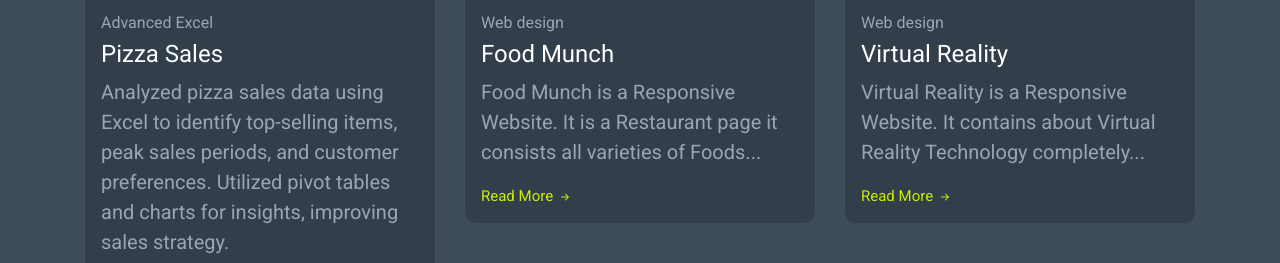
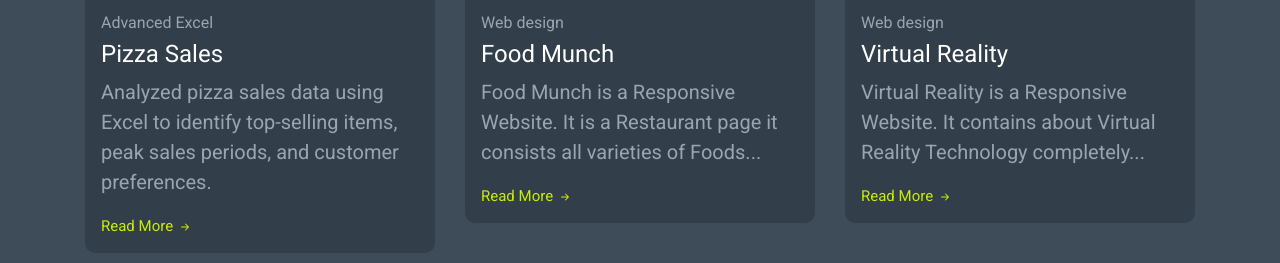
Before and after one commit to bhanuprakashsontyana/bhanuprakashsontyana.github.io, a plain HTML site: page portfolio/index.html in a window 1280 px wide. Shown: the part 1951-2214 px from the top of the page. Drawn offline with nearby package versions, Linux system fonts and the light colour scheme; a web font is replaced by a local one.

Commit message:
Update index.html

```diff
--- a/portfolio/index.html
+++ b/portfolio/index.html
@@ -102,7 +102,7 @@
                         <div class="p-3">
                             <h1 class="projects-type">Advanced Excel</h1>
                             <h1 class="projects-title">Pizza Sales</h1>
-                            <p class="projects-descp">Analyzed pizza sales data using Excel to identify top-selling items, peak sales periods, and customer preferences. Utilized pivot tables and charts for insights, improving sales strategy.</p>
+                            <p class="projects-descp">Analyzed pizza sales data using Excel to identify top-selling items, peak sales periods, and customer preferences.</p>
                             <a href="" class="projects-link">Read More
                                 <svg width="16px" height="16px" viewBox="0 0 16 16" class="bi bi-arrow-right-short" fill="#cced00" xmlns="http://www.w3.org/2000/svg">
                                     <path fill-rule="evenodd" d="M4 8a.5.5 0 0 1 .5-.5h5.793L8.146 5.354a.5.5 0 1 1 .708-.708l3 3a.5.5 0 0 1 0 .708l-3 3a.5.5 0 0 1-.708-.708L10.293 8.5H4.5A.5.5 0 0 1 4 8z" />
```
